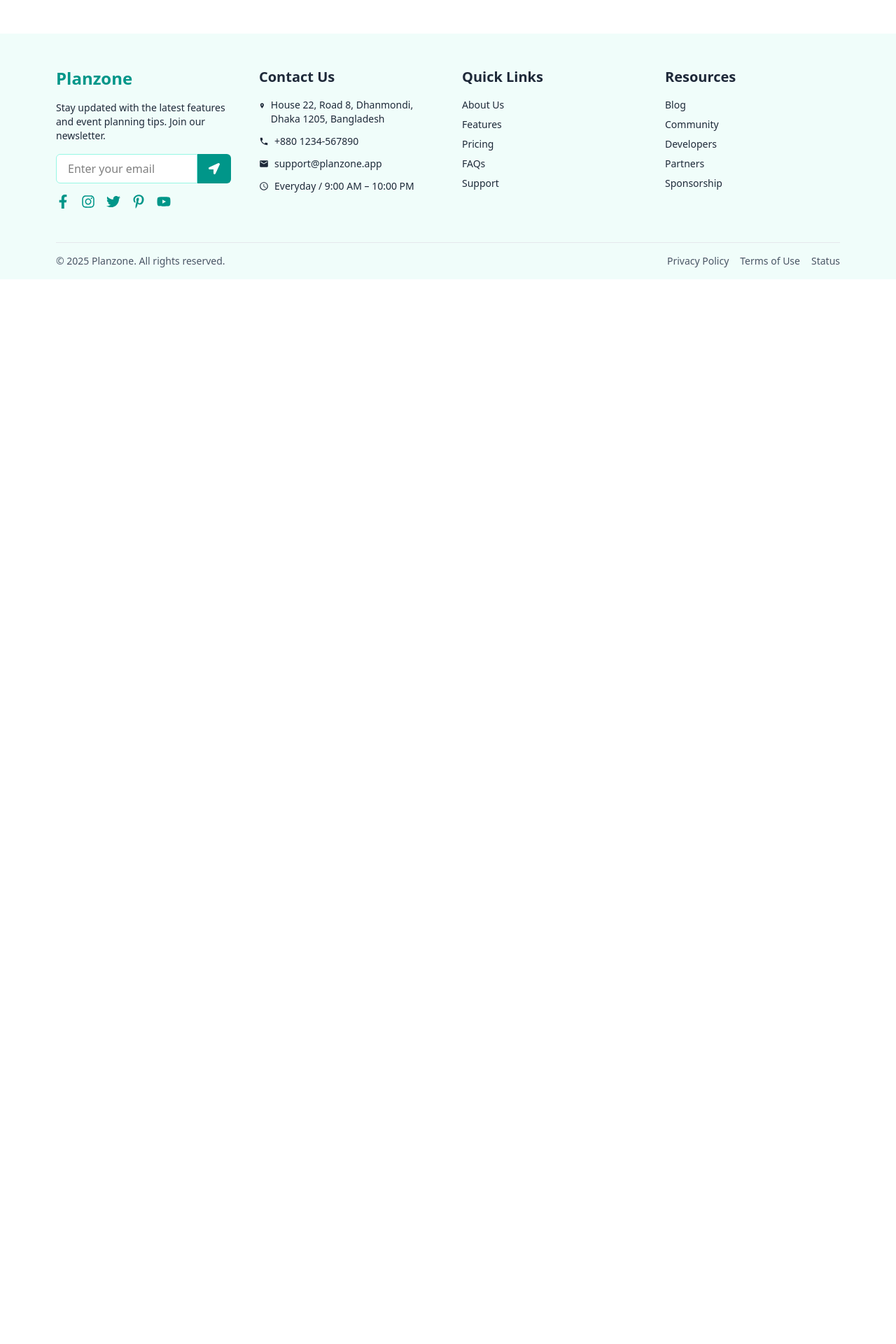
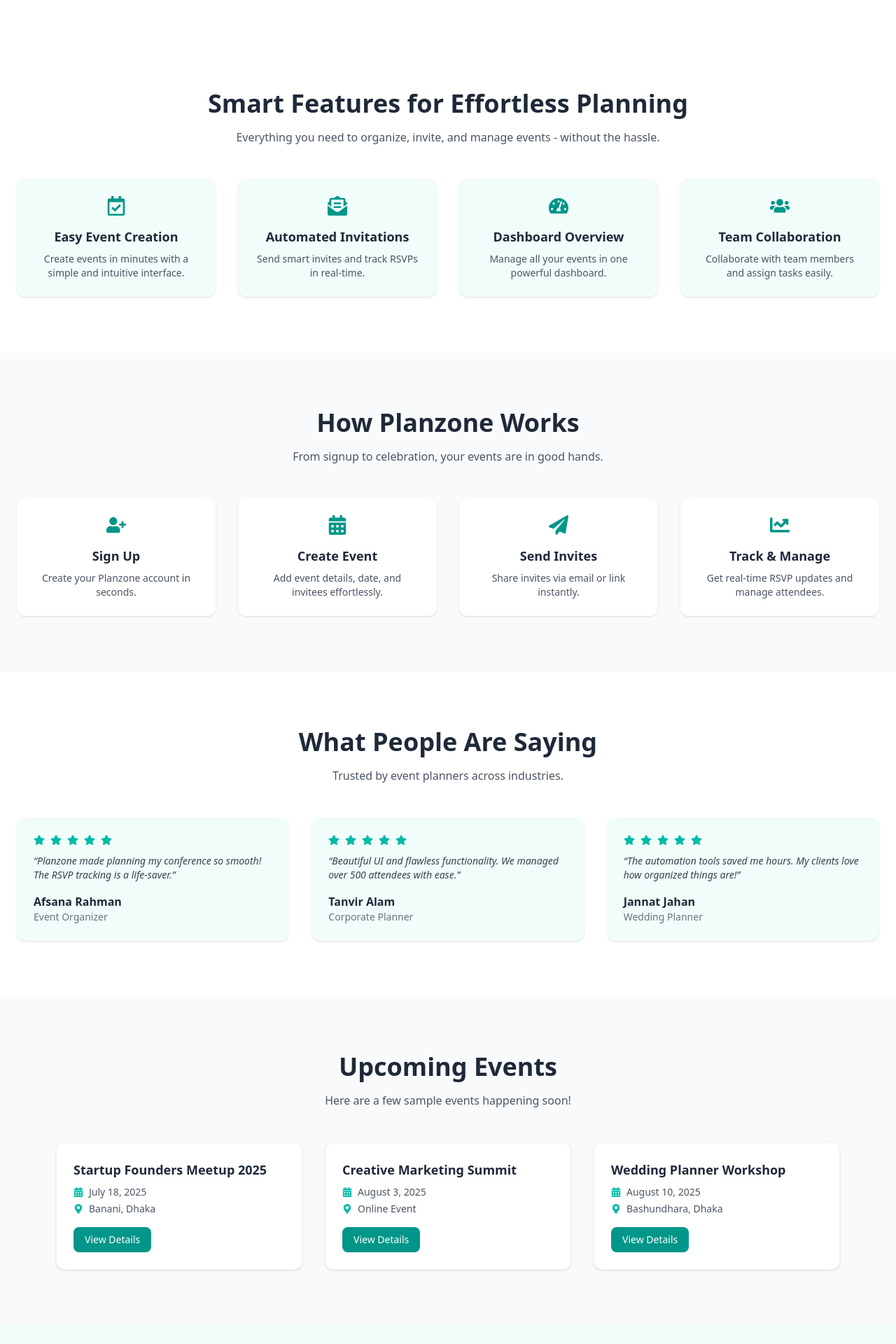
Before and after one commit to asif883/Event-Management, a React (Vite) app: page / in a window 1280 px wide. Shown: the part 560-2480 px from the top of the page at 70% size. Before the commit the page ends 959 px from the top, so only its background shows below. Built offline with nearby package versions, Linux system fonts and the light colour scheme; a web font is replaced by a local one.

Commit message:
others section

```diff
--- /dev/null
+++ b/src/Components/HomeComponents/FeaturesSection.jsx
@@ -0,0 +1,48 @@
+import React from 'react';
+import { FaRegCalendarCheck, FaEnvelopeOpenText, FaTachometerAlt, FaUsers } from 'react-icons/fa';
+
+const features = [
+  {
+    icon: <FaRegCalendarCheck size={28} className="text-teal-600" />,
+    title: 'Easy Event Creation',
+    description: 'Create events in minutes with a simple and intuitive interface.',
+  },
+  {
+    icon: <FaEnvelopeOpenText size={28} className="text-teal-600" />,
+    title: 'Automated Invitations',
+    description: 'Send smart invites and track RSVPs in real-time.',
+  },
+  {
+    icon: <FaTachometerAlt size={28} className="text-teal-600" />,
+    title: 'Dashboard Overview',
+    description: 'Manage all your events in one powerful dashboard.',
+  },
+  {
+    icon: <FaUsers size={28} className="text-teal-600" />,
+    title: 'Team Collaboration',
+    description: 'Collaborate with team members and assign tasks easily.',
+  },
+];
+
+const FeaturesSection = () => {
+  return (
+    <div className="bg-white py-20 px-6 text-gray-800">
+      <div className="max-w-7xl mx-auto text-center">
+        <h2 className="text-3xl md:text-4xl font-bold mb-4">Smart Features for Effortless Planning</h2>
+        <p className="text-gray-600 mb-12">Everything you need to organize, invite, and manage events - without the hassle.</p>
+
+        <div className="grid grid-cols-1 md:grid-cols-2 lg:grid-cols-4 gap-8">
+          {features.map((feature, index) => (
+            <div key={index} className="bg-teal-50 p-6 rounded-xl shadow hover:shadow-md transition flex flex-col items-center justify-center">
+              <div className="mb-4">{feature.icon}</div>
+              <h3 className="font-semibold text-lg mb-2">{feature.title}</h3>
+              <p className="text-sm text-gray-600">{feature.description}</p>
+            </div>
+          ))}
+        </div>
+      </div>
+    </div>
+  );
+};
+
+export default FeaturesSection;
--- /dev/null
+++ b/src/Components/HomeComponents/HowItWorksSection.jsx
@@ -0,0 +1,48 @@
+import React from 'react';
+import { FaUserPlus, FaCalendarAlt, FaPaperPlane, FaChartLine } from 'react-icons/fa';
+
+const steps = [
+  {
+    icon: <FaUserPlus size={28} className="text-teal-600" />,
+    title: 'Sign Up',
+    description: 'Create your Planzone account in seconds.',
+  },
+  {
+    icon: <FaCalendarAlt size={28} className="text-teal-600" />,
+    title: 'Create Event',
+    description: 'Add event details, date, and invitees effortlessly.',
+  },
+  {
+    icon: <FaPaperPlane size={28} className="text-teal-600" />,
+    title: 'Send Invites',
+    description: 'Share invites via email or link instantly.',
+  },
+  {
+    icon: <FaChartLine size={28} className="text-teal-600" />,
+    title: 'Track & Manage',
+    description: 'Get real-time RSVP updates and manage attendees.',
+  },
+];
+
+const HowItWorksSection = () => {
+  return (
+    <section className="bg-gray-50 py-20 px-6 text-gray-800">
+      <div className="max-w-7xl mx-auto text-center">
+        <h2 className="text-3xl md:text-4xl font-bold mb-4">How Planzone Works</h2>
+        <p className="text-gray-600 mb-12">From signup to celebration, your events are in good hands.</p>
+
+        <div className="grid grid-cols-1 sm:grid-cols-2 md:grid-cols-4 gap-8">
+          {steps.map((step, index) => (
+            <div key={index} className="bg-white p-6 rounded-xl shadow hover:shadow-md transition flex flex-col items-center justify-center">
+              <div className="mb-4">{step.icon}</div>
+              <h3 className="font-semibold text-lg mb-2">{step.title}</h3>
+              <p className="text-sm text-gray-600">{step.description}</p>
+            </div>
+          ))}
+        </div>
+      </div>
+    </section>
+  );
+};
+
+export default HowItWorksSection;
--- /dev/null
+++ b/src/Components/HomeComponents/TestimonialsSection.jsx
@@ -0,0 +1,50 @@
+import React from 'react';
+import { FaStar } from 'react-icons/fa';
+
+const testimonials = [
+  {
+    name: 'Afsana Rahman',
+    role: 'Event Organizer',
+    quote: 'Planzone made planning my conference so smooth! The RSVP tracking is a life-saver.',
+  },
+  {
+    name: 'Tanvir Alam',
+    role: 'Corporate Planner',
+    quote: 'Beautiful UI and flawless functionality. We managed over 500 attendees with ease.',
+  },
+  {
+    name: 'Jannat Jahan',
+    role: 'Wedding Planner',
+    quote: 'The automation tools saved me hours. My clients love how organized things are!',
+  },
+];
+
+const TestimonialsSection = () => {
+  return (
+    <section className="bg-white py-20 px-6 text-gray-800">
+      <div className="max-w-7xl mx-auto text-center">
+        <h2 className="text-3xl md:text-4xl font-bold mb-4">What People Are Saying</h2>
+        <p className="text-gray-600 mb-12">Trusted by event planners across industries.</p>
+
+        <div className="grid grid-cols-1 md:grid-cols-3 gap-8">
+          {testimonials.map((testimonial, index) => (
+            <div key={index} className="bg-teal-50 p-6 rounded-xl shadow hover:shadow-md transition text-left">
+              <div className="flex items-center gap-2 text-teal-500 mb-3">
+                <FaStar size={16} />
+                <FaStar size={16} />
+                <FaStar size={16} />
+                <FaStar size={16} />
+                <FaStar size={16} />
+              </div>
+              <p className="text-sm text-gray-700 italic mb-4">“{testimonial.quote}”</p>
+              <h4 className="font-semibold">{testimonial.name}</h4>
+              <p className="text-sm text-gray-500">{testimonial.role}</p>
+            </div>
+          ))}
+        </div>
+      </div>
+    </section>
+  );
+};
+
+export default TestimonialsSection;
--- /dev/null
+++ b/src/Components/HomeComponents/UpcomingEventsSection.jsx
@@ -0,0 +1,53 @@
+import React from 'react';
+import { FaMapMarkerAlt, FaCalendarAlt } from 'react-icons/fa';
+
+const events = [
+  {
+    title: 'Startup Founders Meetup 2025',
+    date: 'July 18, 2025',
+    location: 'Banani, Dhaka',
+  },
+  {
+    title: 'Creative Marketing Summit',
+    date: 'August 3, 2025',
+    location: 'Online Event',
+  },
+  {
+    title: 'Wedding Planner Workshop',
+    date: 'August 10, 2025',
+    location: 'Bashundhara, Dhaka',
+  },
+];
+
+const UpcomingEventsSection = () => {
+  return (
+    <section className="bg-gray-50 py-20 px-6 md:px-20 text-gray-800">
+      <div className="max-w-7xl mx-auto text-center">
+        <h2 className="text-3xl md:text-4xl font-bold mb-4">Upcoming Events</h2>
+        <p className="text-gray-600 mb-12">Here are a few sample events happening soon!</p>
+
+        <div className="grid grid-cols-1 md:grid-cols-3 gap-8 text-left">
+          {events.map((event, index) => (
+            <div
+              key={index}
+              className="bg-white p-6 rounded-xl shadow hover:shadow-md transition border border-gray-100"
+            >
+              <h3 className="text-lg font-semibold mb-2">{event.title}</h3>
+              <div className="flex items-center gap-2 text-sm text-gray-600 mb-1">
+                <FaCalendarAlt className="text-teal-500" /> {event.date}
+              </div>
+              <div className="flex items-center gap-2 text-sm text-gray-600 mb-4">
+                <FaMapMarkerAlt className="text-teal-500" /> {event.location}
+              </div>
+              <button className="mt-auto bg-teal-600 hover:bg-teal-700 text-white px-4 py-2 rounded-lg text-sm cursor-pointer">
+                View Details
+              </button>
+            </div>
+          ))}
+        </div>
+      </div>
+    </section>
+  );
+};
+
+export default UpcomingEventsSection;
--- a/src/Pages/Home.jsx
+++ b/src/Pages/Home.jsx
@@ -1,10 +1,18 @@
 import React from 'react';
 import HeroSection from '../Components/HomeComponents/HeroSection';
+import FeaturesSection from '../Components/HomeComponents/FeaturesSection';
+import HowItWorksSection from '../Components/HomeComponents/HowItWorksSection';
+import TestimonialsSection from '../Components/HomeComponents/TestimonialsSection';
+import UpcomingEventsSection from '../Components/HomeComponents/UpcomingEventsSection';
 
 const Home = () => {
     return (
         <div>
             <HeroSection/>
+            <FeaturesSection/>
+            <HowItWorksSection/>
+            <TestimonialsSection/>
+            <UpcomingEventsSection/>
         </div>
     );
 };
```
